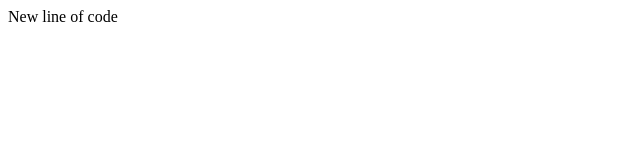
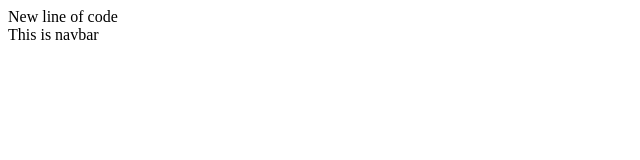
Before and after one commit to LisanRana/Html, a plain HTML site: page index.html in a window 1280 px wide. Shown: the full height of the page, 0-640 px from the left. Drawn offline with Linux system fonts and the light colour scheme.

Commit message:
created navbar

```diff
--- a/index.html
+++ b/index.html
@@ -1 +1,2 @@
  <div>New line of code</div>
+ <div>This is navbar</div>
```
Also changed, not shown: navbar.html (added, +1 -0 lines).
